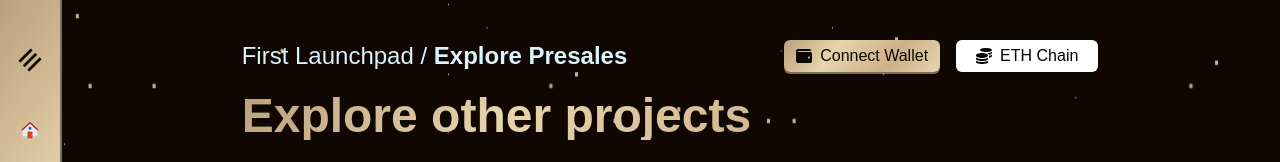
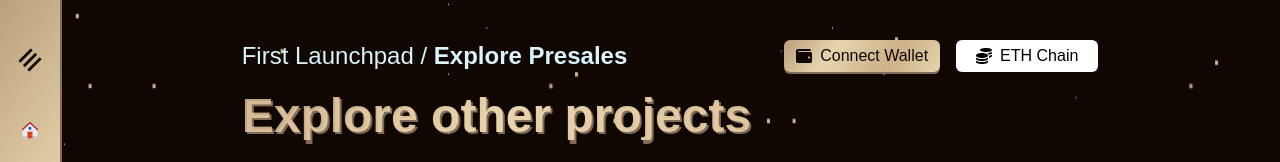
Before and after one commit to Demandtech/gob, a React (Vite) app: page /explore in a window 1280 px wide. Shown: the top 162 px of the page. Built offline with nearby package versions, Linux system fonts and the light colour scheme; a web font is replaced by a local one.

Commit message:
feat: title text shadow

```diff
--- a/src/index.css
+++ b/src/index.css
@@ -161,6 +161,8 @@ body {
   background-clip: text;
   -webkit-background-clip: text;
   -webkit-text-fill-color: transparent;
+  text-shadow: 2px 2px rgba(239, 210, 173, 0.5);
+
 }
 
 .home-img {
```
